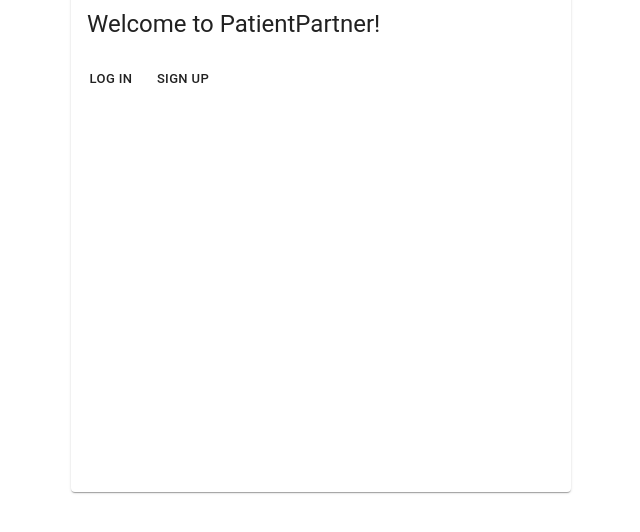
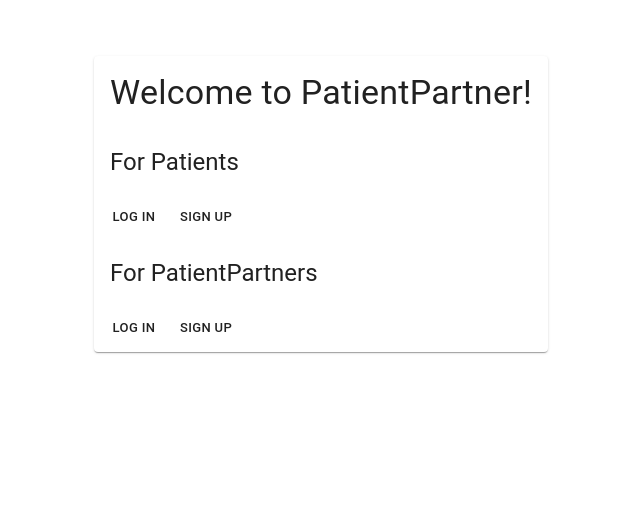
Before and after one commit to sarabastian/rails-chat-app, a React (Create React App) app in the folder frontend/: page / in a window 1280 px wide. Shown: the top 532 px of the page, without its empty margins (319-959 px from the left). Built offline with nearby package versions, Linux system fonts and the light colour scheme.

Commit message:
options for landing page for patients and patientpartners

```diff
--- a/frontend/src/LandingPage.js
+++ b/frontend/src/LandingPage.js
@@ -7,6 +7,7 @@ import {
   Button,
   Typography,
   Grid,
+  Box,
 } from "@material-ui/core";
 import { Link } from "react-router-dom";
 
@@ -28,10 +29,29 @@ const LandingPage = () => {
   return (
     <Grid container className={classes.root} spacing={2}>
       <Grid container justifyContent="center">
-        <Card className={classes.paper}>
+        <Box mx="auto" p={8}>
+          <Card>
+            <CardContent>
+              <Typography variant="h4" component="h2">
+                Welcome to PatientPartner!
+              </Typography>
+            </CardContent>
             <CardContent>
               <Typography variant="h5" component="h2">
-              Welcome to PatientPartner!
+                For Patients
+              </Typography>
+            </CardContent>
+            <CardActions>
+              <Link to="/login">
+                <Button size="small">Log in</Button>
+              </Link>
+              <Link to="/signup">
+                <Button size="small">Sign Up</Button>
+              </Link>
+            </CardActions>
+            <CardContent>
+              <Typography variant="h5" component="h2">
+                For PatientPartners
               </Typography>
             </CardContent>
             <CardActions>
@@ -43,6 +63,7 @@ const LandingPage = () => {
               </Link>
             </CardActions>
           </Card>
+        </Box>
       </Grid>
     </Grid>
   );
--- a/frontend/src/patients/PatientPartnerCard.js
+++ b/frontend/src/patients/PatientPartnerCard.js
@@ -8,7 +8,6 @@ import {
   Grid,
   Box,
 } from "@material-ui/core";
-import { makeStyles } from "@material-ui/core/styles";
 import { Link } from "react-router-dom";
 
 const PatientPartnerCard = ({ user }) => {
```
Lines whose indentation alone changed are shown as unchanged.
